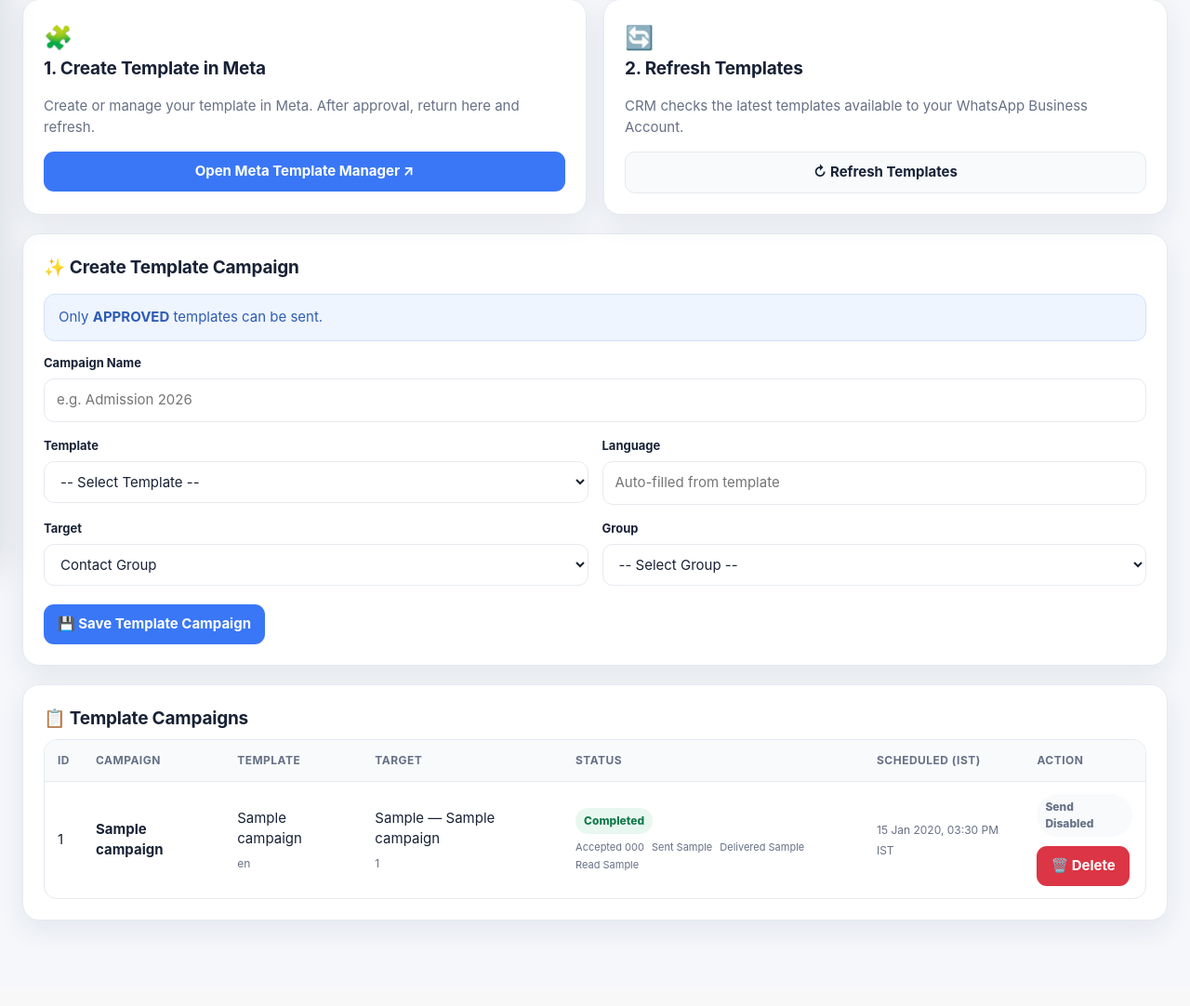
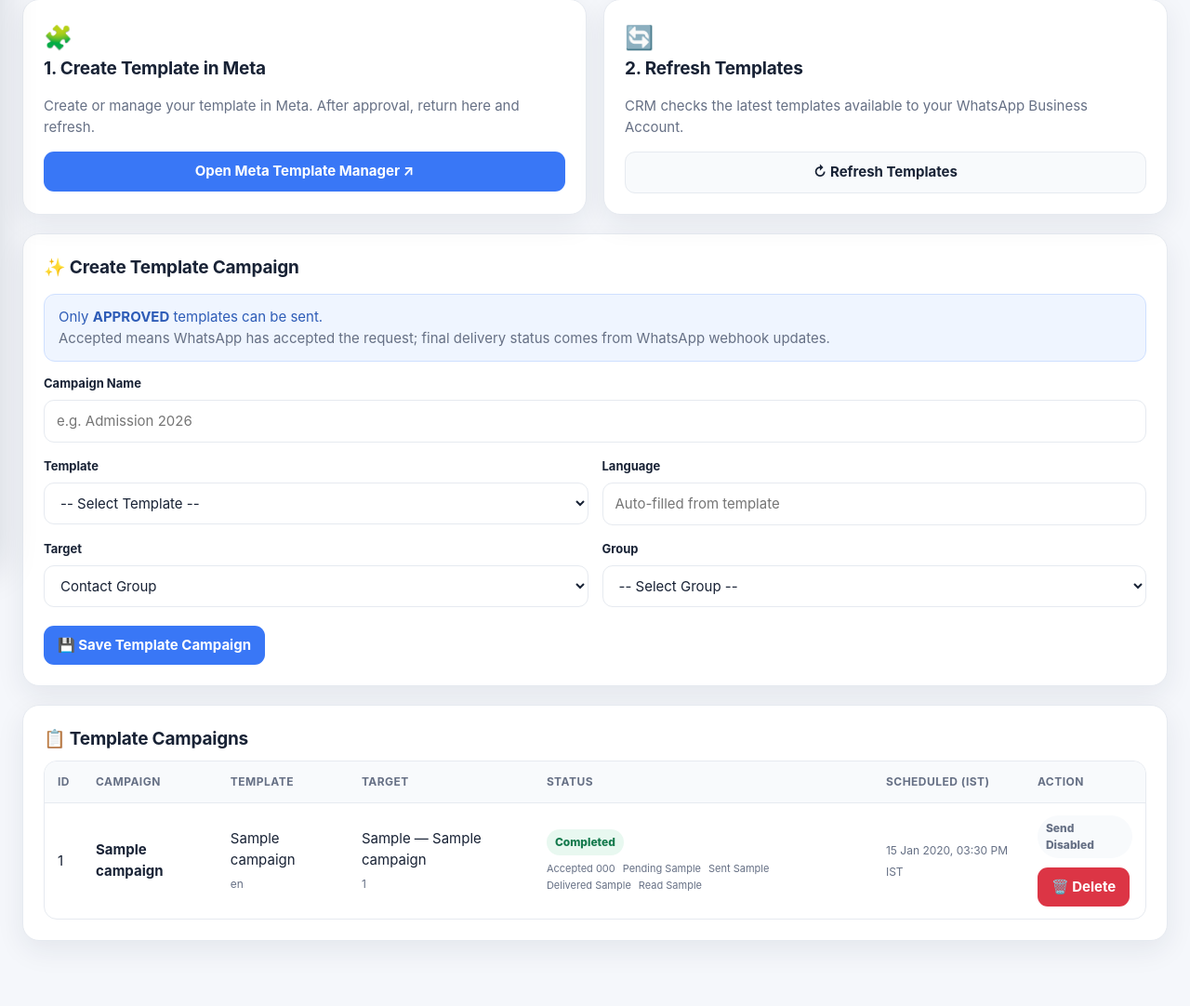
Before and after one commit to Margdarshak-india/deepaks-crm, a Flask app: template templates/template_campaigns.html in a window 1280 px wide. Shown: the part 188-1270 px from the top of the page at 93% size. Before the commit the page ends 1186 px from the top, so only its background shows below. Run offline with Flask 3, Linux system fonts and the light colour scheme; the template is opened without the code that fills it: most values are stand-ins (such as "Sample title", 1, 10 or a date in 2020); some libraries are stand-ins or nearby versions.

Commit message:
Update template_campaigns.html

```diff
--- a/templates/template_campaigns.html
+++ b/templates/template_campaigns.html
@@ -41,6 +41,7 @@
   <h2>✨ Create Template Campaign</h2>
   <div class="notice" style="margin:14px 0">
     Only <strong>APPROVED</strong> templates can be sent.
+    <br><span class="muted">Accepted means WhatsApp has accepted the request; final delivery status comes from WhatsApp webhook updates.</span>
   </div>
 
   <form method="POST"
@@ -222,6 +223,7 @@
             {% if c.delivery_total|default(0) > 0 %}
               <div class="delivery-summary">
                 <span>Accepted {{ c.delivery_accepted|default(0) }}</span>
+                <span>Pending {{ c.delivery_pending|default(0) }}</span>
                 <span>Sent {{ c.delivery_sent|default(0) }}</span>
                 <span>Delivered {{ c.delivery_delivered|default(0) }}</span>
                 <span>Read {{ c.delivery_read|default(0) }}</span>
```
